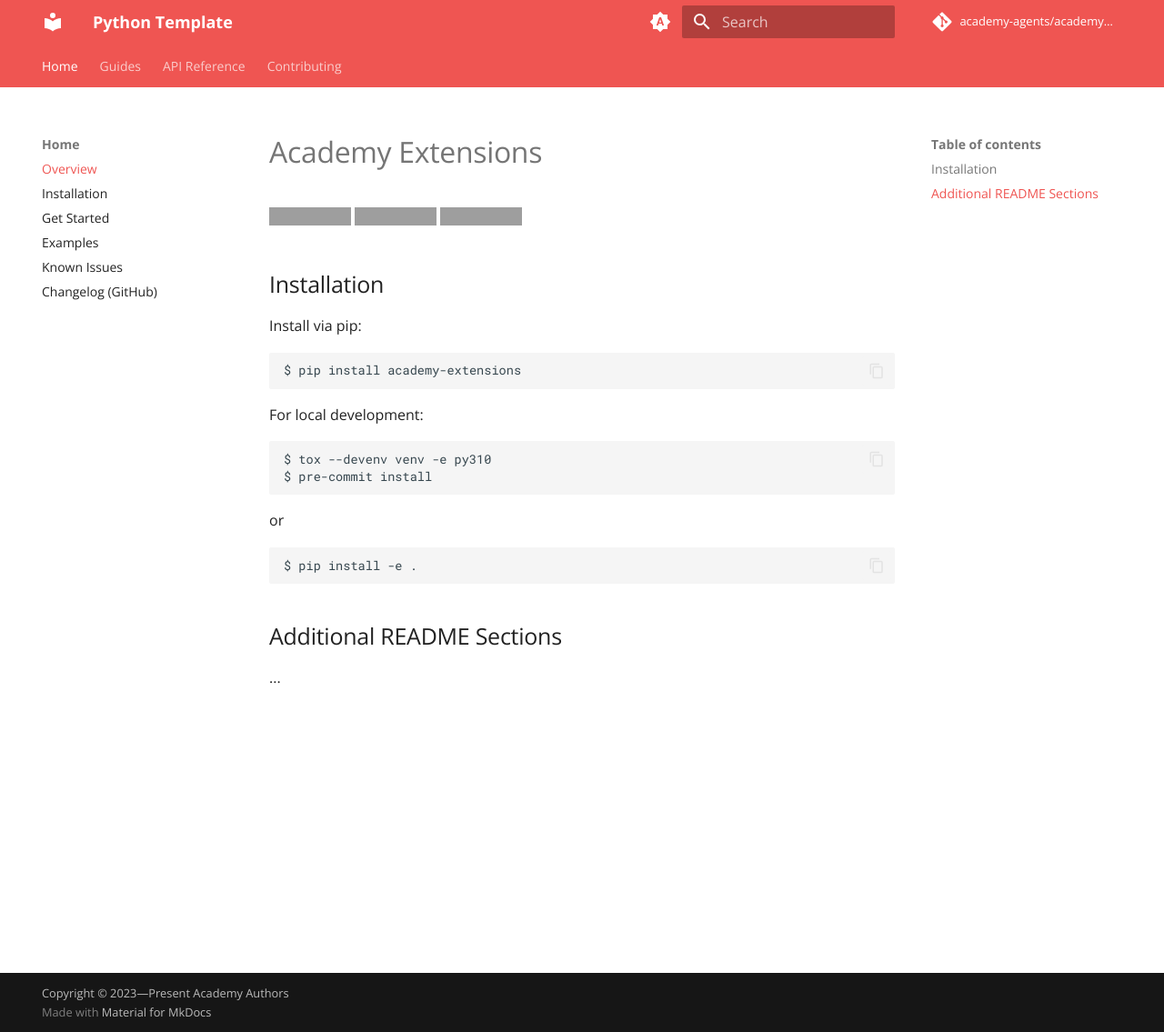
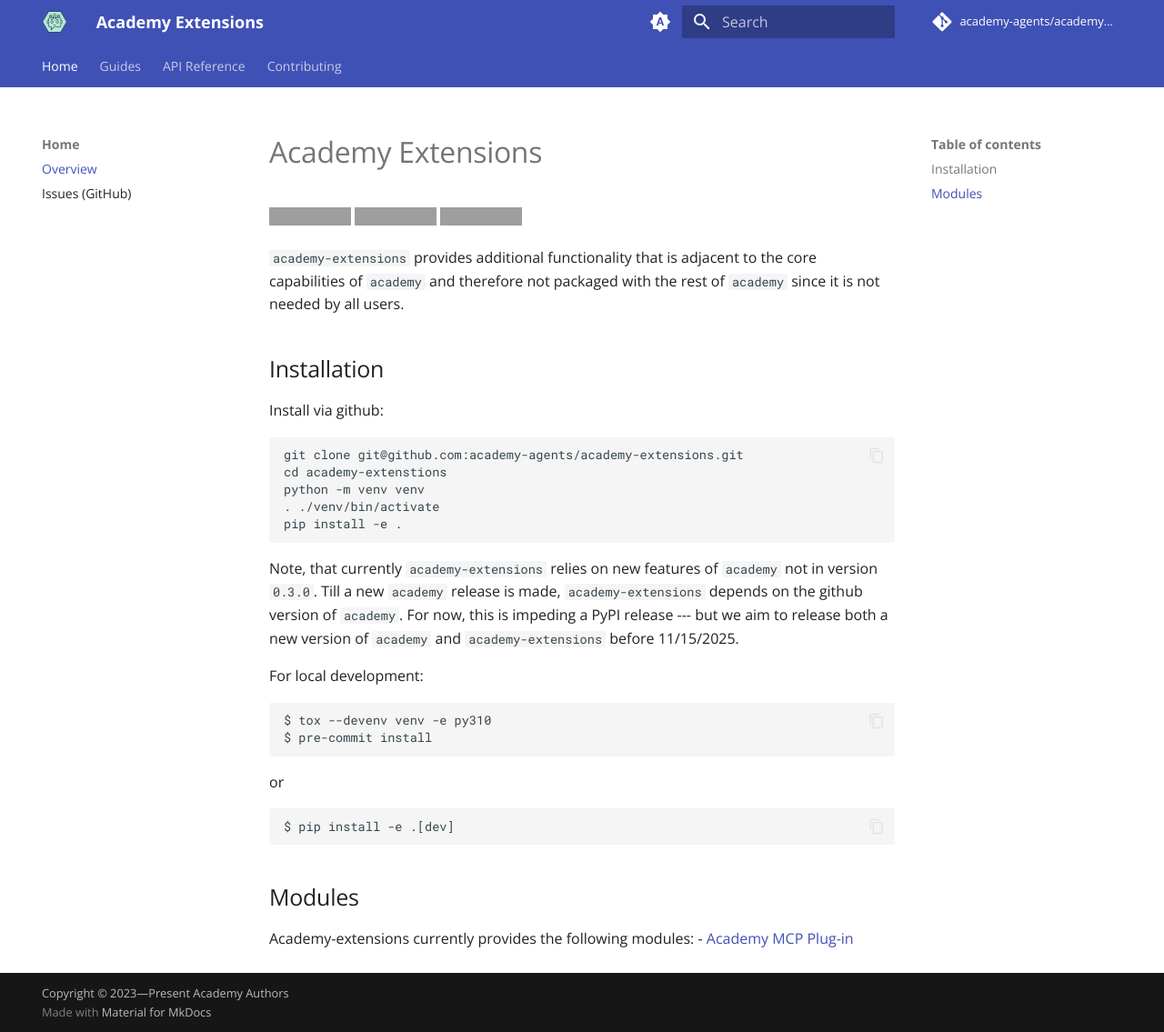
Before and after one commit to academy-agents/academy-extensions, an MkDocs documentation site: the page built from docs/index.md, in a window 1280 px wide and 1135 px high. Shown: the whole window at 91% size. Built offline with MkDocs 1.6.1 and Material for MkDocs 9.7.7, drawn with Linux system fonts in a browser that asks for light colours; comment, search, counter and statistics services are not loaded; the version menu is left out; grey boxes are pictures that could not be loaded.

Commit message:
Reformatting docs and adding mcp guide (#8)

````diff
--- a/README.md
+++ b/README.md
@@ -3,12 +3,21 @@
 [![tests](https://github.com/academy-agents/academy-extensions/actions/workflows/tests.yml/badge.svg)](https://github.com/academy-agents/academy-extensions/actions)
 [![pre-commit.ci status](https://results.pre-commit.ci/badge/github/academy-agents/academy-extensions/main.svg)](https://results.pre-commit.ci/latest/github/academy-agents/academy-extensions/main)
 
+`academy-extensions` provides additional functionality that is adjacent to the core capabilities of `academy` and therefore not packaged with the rest of `academy` since it is not needed by all users.
+
 ## Installation
 
-Install via pip:
+Install via github:
 ```
-$ pip install academy-extensions
+git clone git@github.com:academy-agents/academy-extensions.git
+cd academy-extenstions
+python -m venv venv
+. ./venv/bin/activate
+pip install -e .
 ```
+
+Note, that currently `academy-extensions` relies on new features of `academy` not in version `0.3.0`. Till a new `academy` release is made, `academy-extensions` depends on the github version of `academy`. For now, this is impeding a PyPI release --- but we aim to release both a new version of `academy` and `academy-extensions` before 11/15/2025.
+
 
 For local development:
 ```
@@ -17,9 +26,10 @@
 ```
 or
 ```
-$ pip install -e .
+$ pip install -e .[dev]
 ```
 
-## Additional README Sections
+## Modules
 
-...
+Academy-extensions currently provides the following modules:
+ - [Academy MCP Plug-in](guides/mcp.md)
--- a/mkdocs.yml
+++ b/mkdocs.yml
@@ -1,4 +1,4 @@
-site_name: Python Template
+site_name: Academy Extensions
 site_url: https://academy-agents.github.io/academy-extensions
 site_author: Alok Kamatar
 site_description: Documentation for Academy Extensions.
@@ -28,34 +28,24 @@
   palette:
     # Palette toggle for automatic mode
     - media: "(prefers-color-scheme)"
-      scheme: default
-      primary: red
-      accent: blue
       toggle:
         icon: material/brightness-auto
         name: Switch to light mode
-
     # Palette toggle for light mode
     - media: "(prefers-color-scheme: light)"
-      scheme: default
-      primary: red
-      accent: blue
+      primary: academy-light
       toggle:
         icon: material/brightness-7
         name: Switch to dark mode
-
     # Palette toggle for dark mode
     - media: "(prefers-color-scheme: dark)"
+      primary: academy-dark
       scheme: slate
-      primary: red
-      accent: blue
       toggle:
         icon: material/brightness-4
         name: Switch to system preference
-  overrides: docs/_overrides
-  # favicon: static/favicon.png
-  # icon:
-  #   logo: logo
+  favicon: static/favicon.png
+  logo: static/favicon.png
 
 watch:
   - mkdocs.yml
@@ -105,14 +95,10 @@
 nav:
   - Home:
       - Overview: index.md
-      - Installation: installation.md
-      - Get Started: get-started.md
-      - Examples: examples.md
-      - Known Issues: known-issues.md
-      - Changelog (GitHub): https://github.com/gpauloski/python-template/releases
+      - Issues (GitHub): https://github.com/academy-agents/academy-extensions/issues
   - Guides:
       - guides/index.md
-      - Example: guides/example.md
+      - MCP: guides/mcp.md
   - API Reference: api/
   - Contributing:
       - contributing/index.md
@@ -139,6 +125,14 @@
             - pytkdocs_tweaks.main()
           import:
             - https://docs.python.org/3/objects.inv
+            - https://docs.proxystore.dev/main/objects.inv
+            - https://extensions.proxystore.dev/main/objects.inv
+            - https://docs.pydantic.dev/latest/objects.inv
+            - https://redis.readthedocs.io/en/stable/objects.inv
+            - https://parsl.readthedocs.io/en/stable/objects.inv
+            - https://globus-compute.readthedocs.io/en/stable/objects.inv
+            - https://globus-sdk-python.readthedocs.io/en/stable/objects.inv
+            - https://docs.academy-agents.org/main/objects.inv
           options:
             annotations_path: brief
             docstring_section_style: list
--- a/pyproject.toml
+++ b/pyproject.toml
@@ -11,7 +11,7 @@
 ]
 description = "Beyond the core Academy framework functionality."
 readme = "README.md"
-requires-python = ">=3.9"
+requires-python = ">=3.10"
 license = {text = "MIT"}
 classifiers = [
     "License :: OSI Approved :: MIT License",
````
Also changed, not shown: docs/css/extra.css (added, +67 -0 lines), docs/examples.md (deleted, +0 -3 lines), docs/get-started.md (deleted, +0 -19 lines), docs/guides/example.md (deleted, +0 -4 lines), docs/guides/index.md (+1 -1 lines), docs/guides/mcp.md (added, +48 -0 lines), docs/installation.md (deleted, +0 -5 lines), docs/known-issues.md (deleted, +0 -4 lines), docs/static/favicon.png (added), 1 other file.
